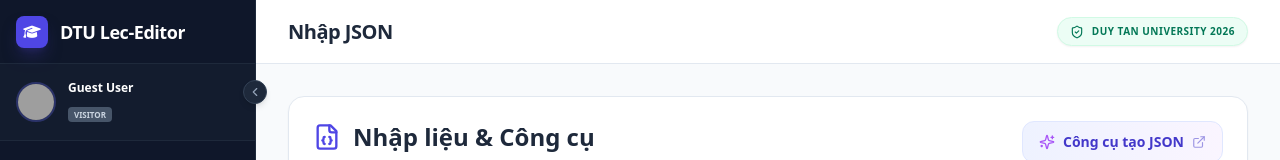
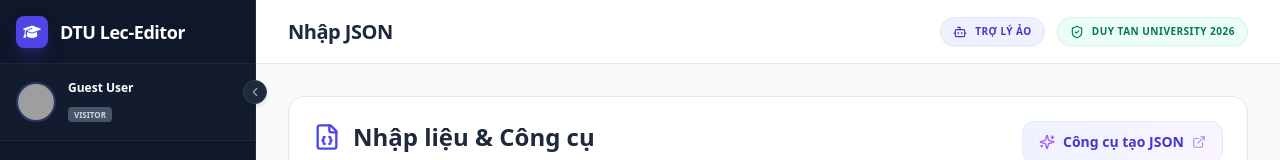
Before and after one commit to anhquanghb/lecsyleditor, a React (Vite) app: page / in a window 1280 px wide. Both pictures are taken after a click on the button "Bắt đầu làm việc". Shown: the top 160 px of the page. Built offline with nearby package versions, Linux system fonts and the light colour scheme; grey boxes are pictures that could not be loaded.

Commit message:
Update Layout.tsx

```diff
--- a/components/Layout.tsx
+++ b/components/Layout.tsx
@@ -2,7 +2,7 @@
 import React, { useState } from 'react';
 import { TRANSLATIONS } from '../constants';
 import { AppState, Language } from '../types';
-import { Settings, Users, LogOut, ShieldCheck, Menu, X, ChevronLeft, ChevronRight, UserCog, FileJson, Briefcase } from 'lucide-react';
+import { Settings, Users, LogOut, ShieldCheck, Menu, X, ChevronLeft, ChevronRight, UserCog, FileJson, Briefcase, Bot } from 'lucide-react';
 
 interface LayoutProps {
   state: AppState;
@@ -249,6 +249,15 @@ const Layout: React.FC<LayoutProps> = ({ state, setLanguage, currentModule, setC
           </div>
 
           <div className="flex items-center gap-3">
+             <a
+                href="https://gemini.google.com/gem/1p4fb_7cYFFi0ryyr0IyMyVbdNSH0lXsu?usp=sharing"
+                target="_blank"
+                rel="noopener noreferrer"
+                className="hidden sm:flex bg-indigo-50 text-indigo-700 px-3 py-1.5 rounded-full text-[10px] font-black uppercase tracking-wider items-center gap-2 border border-indigo-100 shadow-sm hover:bg-indigo-100 transition-colors"
+             >
+                <Bot size={14} /> {language === 'vi' ? 'Trợ lý ảo' : 'AI Assistant'}
+             </a>
+
              <div className="hidden sm:flex bg-emerald-50 text-emerald-700 px-3 py-1.5 rounded-full text-[10px] font-black uppercase tracking-wider items-center gap-2 border border-emerald-100 shadow-sm">
                <ShieldCheck size={14} /> Duy Tan University 2026
              </div>
```
